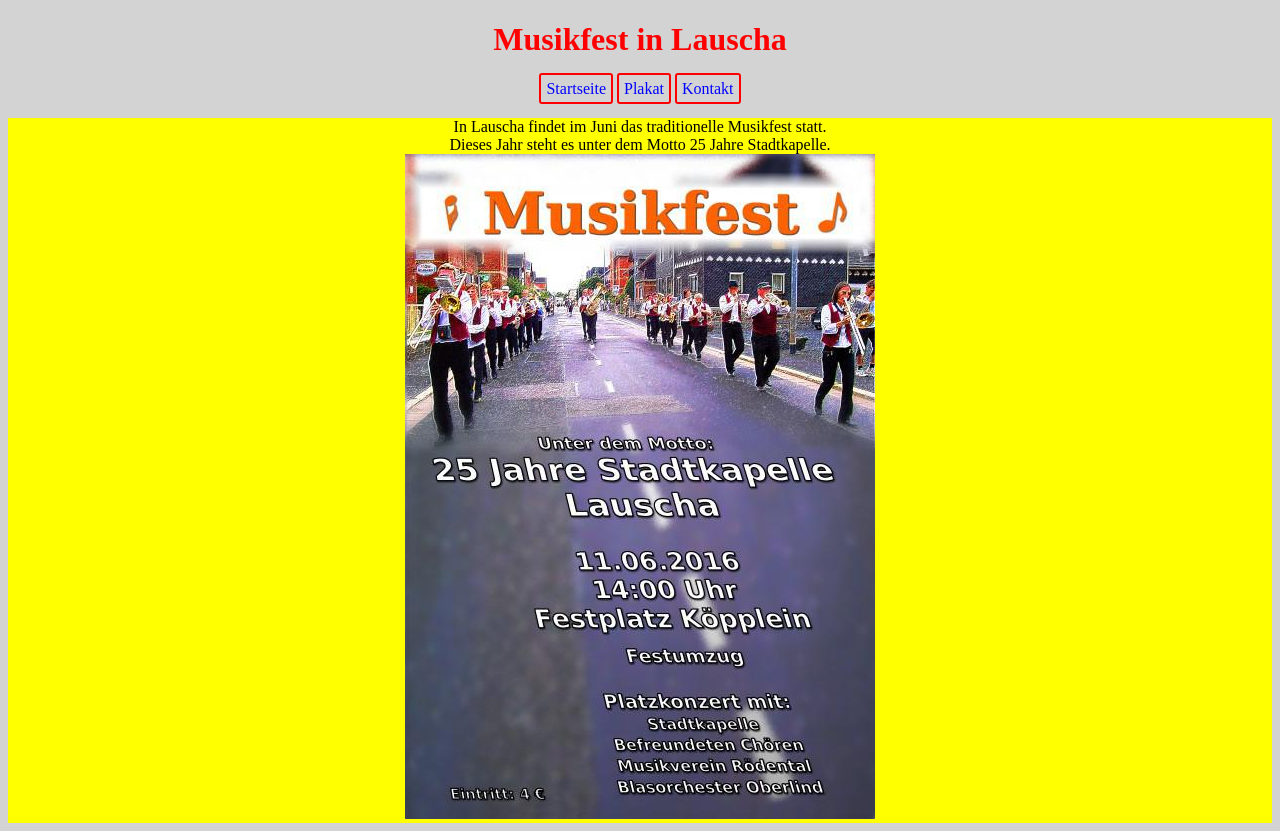
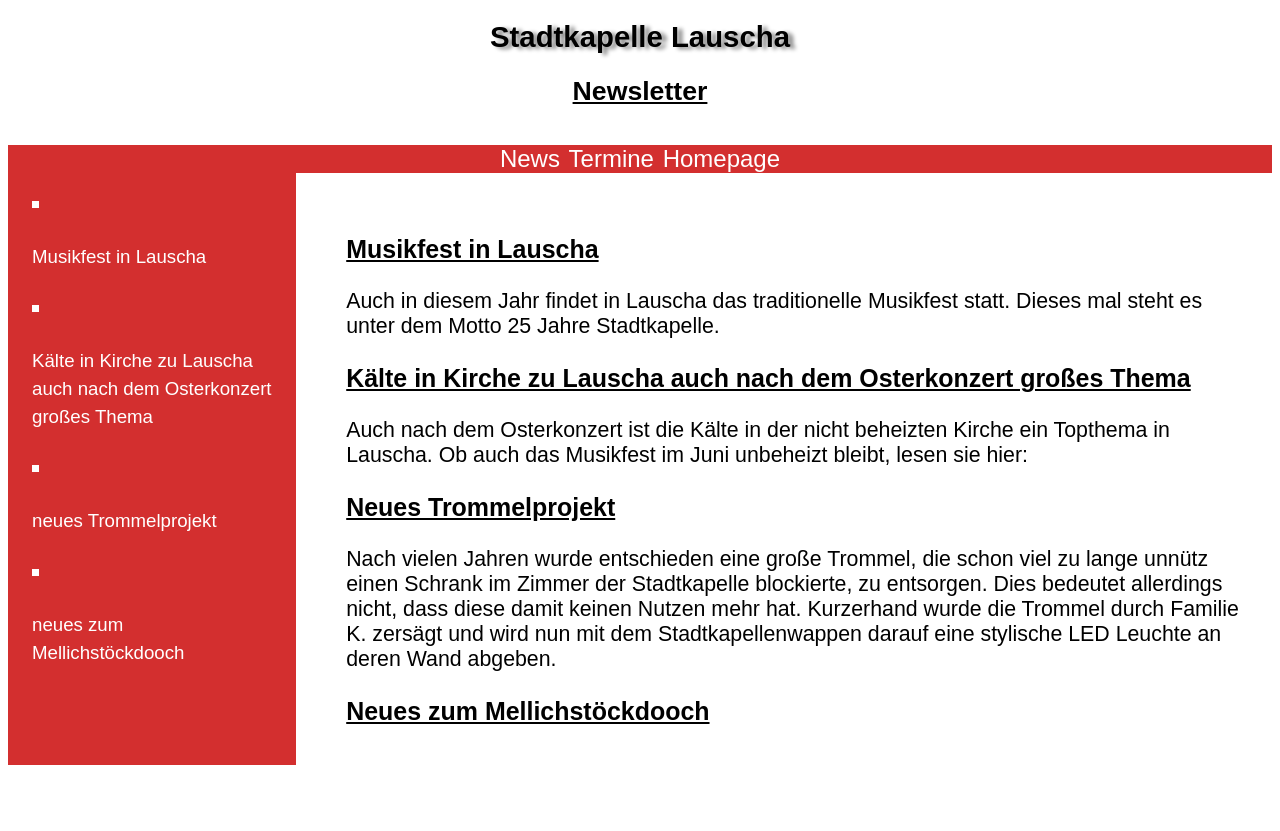
Before and after one commit to kackwiesel/webtech, a plain HTML site: page codes/Übungen/aufgabeHtml5.htm in a window 1280 px wide. After the commit the page ends 800 px from the top, so only its background shows below. Drawn offline with Linux system fonts and the light colour scheme.

Commit message:
newspaper stadtkappele fixed

```diff
--- a/codes/Übungen/aufgabeHtml5.htm
+++ b/codes/Übungen/aufgabeHtml5.htm
@@ -9,26 +9,55 @@
 </head>
 <body>
   <header>
-    <h1>Musikfest in Lauscha</h1>
+    <h1>Stadtkapelle Lauscha</h1>
+    <h2>Newsletter</h2>
   </header>
   <nav>
-  <a href="start.htm">Startseite</a>
-  <a href="#">Plakat</a>
-  <a href="www.stadtkapelle-lauscha-ev.de">Kontakt</a>
+  <a href="start.htm">News</a>
+  <a href="http://www.stadtkapelle-lauscha-ev.de/termine">Termine</a>
+  <a href="http://www.stadtkapelle-lauscha-ev.de">Homepage</a>
   </nav>
+  <aside>
+    <li><p><a href="#article_1">Musikfest in Lauscha
+    </a></p></li>
+    <li><p><a href="#article_2">Kälte in Kirche zu Lauscha auch nach dem Osterkonzert großes Thema
+    </a></p></li>
+    <li><p><a href="#article_3">neues Trommelprojekt
+    </a></p></li>
+    <li><p><a href="#article_4">neues zum Mellichstöckdooch
+    </a></p></li>
+  </aside>
 <main>
-  <section>
-    In Lauscha findet im Juni das traditionelle Musikfest statt.<br />
-    Dieses Jahr steht es unter dem Motto 25 Jahre Stadtkapelle.
-  </section>
-  <section>
-    <img src="plakat_musikfest.jpg"
+  <article>
+    <h3 id="article_1">Musikfest in Lauscha</h3>
+    <p>Auch in diesem Jahr findet in Lauscha das traditionelle Musikfest statt.
+    Dieses mal steht es unter dem Motto 25 Jahre Stadtkapelle.</p>
+  </article>
+  <article>
+    <h3 id="article_2">Kälte in Kirche zu Lauscha auch nach dem Osterkonzert großes Thema</h3>
+    <p>Auch nach dem Osterkonzert ist die Kälte in der nicht beheizten Kirche
+    ein Topthema in Lauscha. Ob auch das Musikfest im Juni unbeheizt bleibt,
+    lesen sie hier:</p>
+  </article>
+  <article>
+    <h3 id="article_3">Neues Trommelprojekt</h3>
+    <p>Nach vielen Jahren wurde entschieden eine große Trommel,
+        die schon viel zu lange unnütz einen Schrank im Zimmer der Stadtkapelle
+        blockierte, zu entsorgen.
+        Dies bedeutet allerdings nicht, dass diese damit keinen Nutzen mehr hat.
+        Kurzerhand wurde die Trommel durch Familie K. zersägt und wird nun mit
+        dem Stadtkapellenwappen darauf eine stylische LED Leuchte an deren Wand abgeben.</p>
+  </artice>
+  <article>
+    <h3 id="article_4">Neues zum Mellichstöckdooch</h3>
+    <p>Ja, auch die Stadtkapelle Lauscha wurde wiederholt durch Herrn R. freundlichst darauf
+        hingewiesen, dass es angebracht wäre sich bei dem traditionellen
+        Mellichstöckdooch ein zu bringen.
+        Also wurde kurzer Hand ein anderer Termin verschoben, eifrigst diskutiert,
+        und alles getan, um nicht das zu tun, was Herr R. für gut hielt.
+        Die Stadtkapelle spielt vor der Gulaschkanone des Herrn M.-L. zum Platzkonzert auf.
+        </p>
+  </artice>
 </main>
-<aside>
-
-</aside>
-
-
-
 </body>
 </html>
--- a/codes/Übungen/aufgabeHtml5CSS.css
+++ b/codes/Übungen/aufgabeHtml5CSS.css
@@ -1,23 +1,70 @@
+html{
+  overflow:hidden;
+}
+body{
+  background-color: white;
+  font-size: 18pt;
+  text-align: center;
+  font-family: sans-serif;
+}
 
-body {
-  background-color:lightgray;
-  text-align:center;
+h1{
+  font-size:22pt;
+  text-shadow: 5px 2px 4px grey;
 }
-h1 {color:red;}
+h2{
+  font-size:20pt;
+  text-decoration: underline;
+}
+nav{
+  background-color: #d32f2f;
+  margin-top: 1cm;
+  width:100%;
+}
+nav a{
+  text-decoration: none;
+  padding: 1px;
 
-a {
+}
+a{
+  color:white;
+}
+a:visited{
+  color:white;
+}
+aside{
+  background-color: #d32f2f;
+  position: absolute;
+  left:8;
+  width:20%;
+  height:70%;
+  text-align: left;
+  padding:16px;
+}
+aside li{
+  margin-left: 8px;
+}
+aside>li>p>a{
+  font-size: 14pt;
   text-decoration:none;
 }
-
-nav>a {
-  color:blue;
-  border:2px solid red;
-  padding:5px;
-  border-radius:3px;
+li{
+  color:white;
+  list-style-type: square;
 }
-main {
-  margin-top:20px;
+main{
+  background-color: white;
+  position: absolute;
+  right: 0;
+  width:70%;
+  height:65%;
+  font-size: 16pt;
+  text-align:left;
+  margin-top: 1cm;
+  margin-left: 2cm;
+  margin-right: 1cm;
+  overflow-y:scroll;
 }
-section {background-color:yellow;}
-
-section>font {color: black; size:16pt;}
+article>h3{
+  text-decoration: underline;
+}
```
Also changed, not shown: codes/Übungen/staka.jpg (added).
